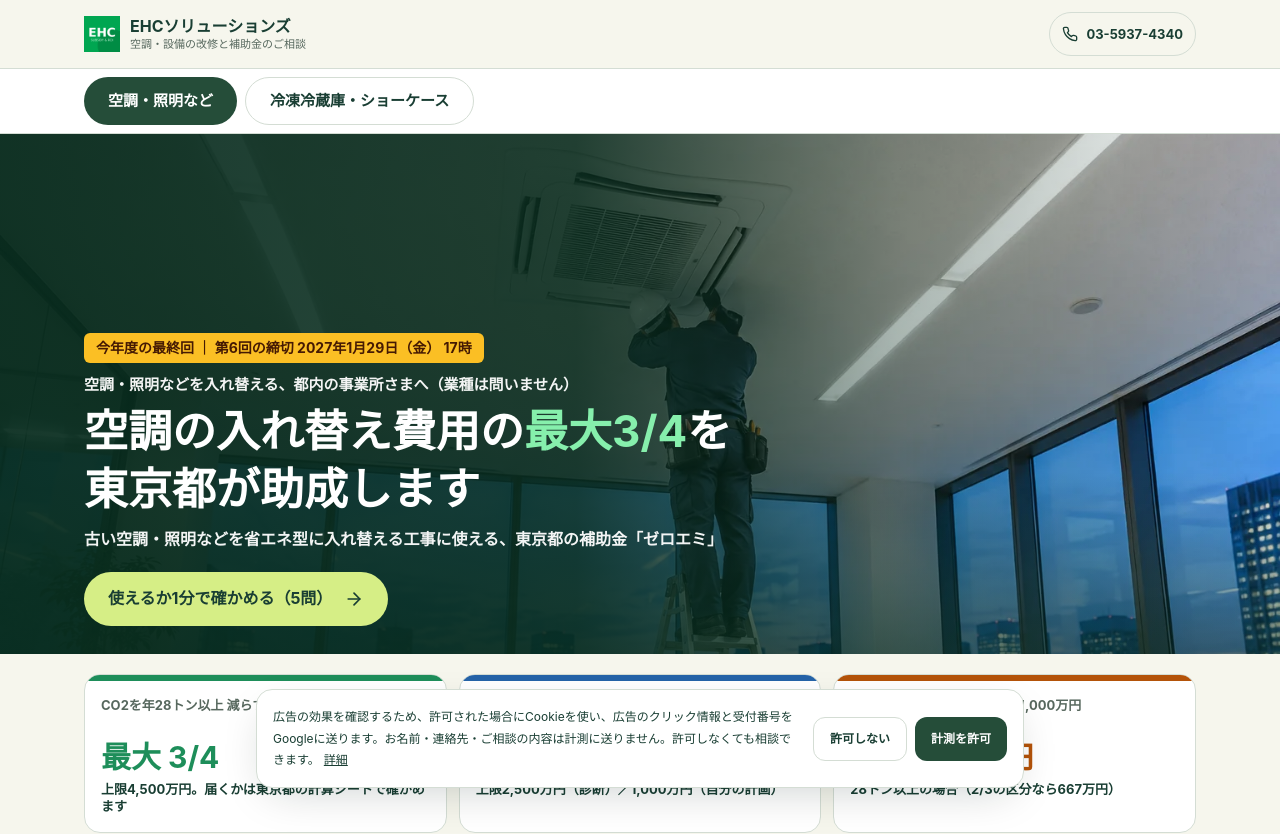
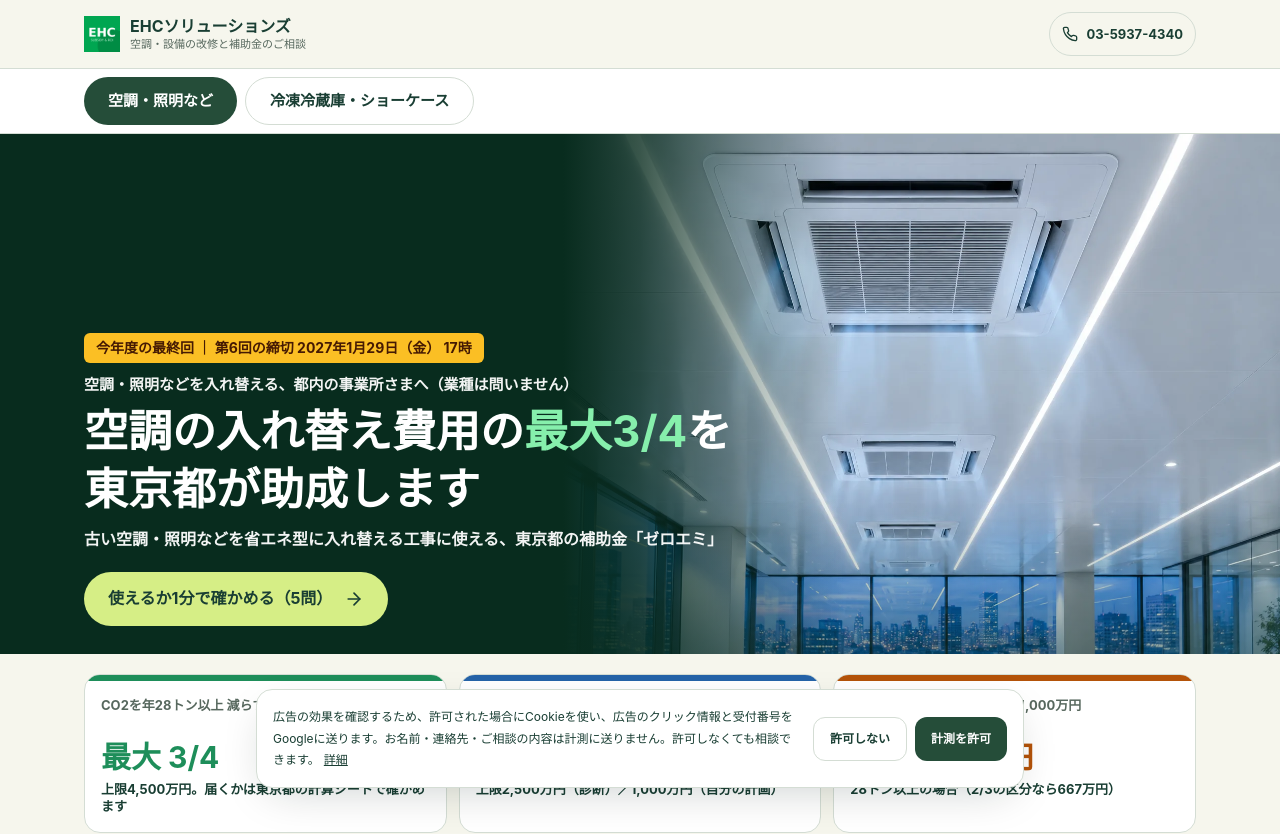
Before and after one commit to Shinichi-Morozumi/ehc-subsidy-app, a Next.js app: page /zeroemi in a window 1280 px wide. Shown: the top 834 px of the page. Built offline with nearby package versions, Linux system fonts and the light colour scheme.

Commit message:
EHC-0150 Aircon hero without people (row of ceiling cassettes + LED); photo on the right at 1024px+

```diff
--- a/app/zeroemi/page.tsx
+++ b/app/zeroemi/page.tsx
@@ -14,8 +14,8 @@ export const metadata: Metadata = {
   title: TITLE,
   description: DESCRIPTION,
   alternates: { canonical: "/zeroemi" },
-  twitter: { card: "summary_large_image", title: TITLE, description: DESCRIPTION, images: ["/zeroemi/kucho-hero-v2.webp"] },
-  openGraph: { title: TITLE, description: DESCRIPTION, type: "website", locale: "ja_JP", url: "/zeroemi", images: [{ url: "/zeroemi/kucho-hero-v2.webp", width: 1536, height: 1024, alt: "夕方のオフィスで、天井の業務用エアコンを入れ替える作業員とLED照明（イメージ）" }] },
+  twitter: { card: "summary_large_image", title: TITLE, description: DESCRIPTION, images: ["/zeroemi/kucho-hero-v3.webp"] },
+  openGraph: { title: TITLE, description: DESCRIPTION, type: "website", locale: "ja_JP", url: "/zeroemi", images: [{ url: "/zeroemi/kucho-hero-v3.webp", width: 1536, height: 1024, alt: "オフィスの天井に並ぶ業務用エアコン（天井カセット形）とLED照明（イメージ）" }] },
 };
 
 export default function ZeroemiKuchoPage() {
--- a/components/zeroemi/ZeroemiPage.tsx
+++ b/components/zeroemi/ZeroemiPage.tsx
@@ -46,11 +46,13 @@ const CFG = {
   kucho: {
     path: "/zeroemi" as const,
     source: "zeroemi" as const,
-    /* v4 2026-11-06：本人の指示「空調照明のメイン画像がしょぼすぎるから生成して」→ Figma「nene 制作」で生成（gpt-image-2.5-flare）。
-       夕方の都内オフィスで天井カセットエアコンを入れ替える作業員とLED照明。スマホでもエアコンと作業員が上の見える範囲に入る */
-    hero: "/zeroemi/kucho-hero-v2.webp",
-    heroAlt: "夕方のオフィスで、天井の業務用エアコンを入れ替える作業員とLED照明（イメージ）",
-    heroPos: "50% 12%",
+    /* v5 2026-11-06：本人の指示「人いらない／もっと空調っぽい感じがいい」→ Figma「nene 制作」で生成（gpt-image-2.5-flare）。
+       人なし。夕方の都内オフィスの天井に天井カセット形エアコンが奥へ並び、LEDのライン照明が走る。
+       PCは写真を右側に寄せて全体（並んだエアコン・照明・窓の夜景）を見せ、左は文字用の深緑にする（heroSplit） */
+    hero: "/zeroemi/kucho-hero-v3.webp",
+    heroAlt: "オフィスの天井に並ぶ業務用エアコン（天井カセット形）とLED照明（イメージ）",
+    heroPos: "50% 30%",
+    heroSplit: true,
     over: "空調・照明などを入れ替える、都内の事業所さまへ（業種は問いません）",
     titleA: "空調の入れ替え費用の",
     sub: "古い空調・照明などを省エネ型に入れ替える工事に使える、東京都の補助金「ゼロエミ」",
@@ -66,6 +68,7 @@ const CFG = {
     hero: "/zeroemi/reizo-hero.webp",
     heroAlt: "冷蔵ショーケースが並ぶお店の通路（イメージ）",
     heroPos: "50% 40%",
+    heroSplit: false,
     over: "冷凍冷蔵庫・ショーケースを入れ替える、お店・工場・倉庫の事業者さまへ",
     titleA: "冷凍冷蔵庫・ショーケースの入れ替え費用の",
     sub: "省エネ型や、フロンを使わない新しい機械への入れ替えに使える、東京都の2つの制度",
@@ -299,11 +302,18 @@ export function ZeroemiPage({ kind: initialKind, today }: { kind: ZeroemiKind; t
       </div>
     </nav>
 
-    <section className="relative h-[460px] overflow-hidden sm:h-[520px]" aria-label="ゼロエミのご案内">
-      <Image src={cfg.hero} alt={cfg.heroAlt} fill priority sizes="100vw" className="object-cover" style={{ objectPosition: cfg.heroPos }} />
+    <section className={`relative h-[460px] overflow-hidden sm:h-[520px] ${cfg.heroSplit ? "lg:bg-[#082C1E]" : ""}`} aria-label="ゼロエミのご案内">
+      {/* heroSplit：幅1024px以上では写真を右の58%に置き、ほぼ切らずに全体を見せる（左は文字用の深緑）。それより狭い幅は全面のまま */}
+      <div className={`absolute inset-0 ${cfg.heroSplit ? "lg:left-auto lg:w-[58%]" : ""}`}>
+        <Image src={cfg.hero} alt={cfg.heroAlt} fill priority sizes={cfg.heroSplit ? "(min-width: 1024px) 58vw, 100vw" : "100vw"} className="object-cover" style={{ objectPosition: cfg.heroPos }} />
+      </div>
       {/* スマホは下を暗く（文字が下に来る）。PCは文字のある左を暗くし、右側は写真をそのまま見せる */}
       <div className="absolute inset-0 sm:hidden" style={{ background: "linear-gradient(180deg, rgba(8,44,30,.30) 0%, rgba(8,44,30,0) 22%, rgba(8,44,30,.22) 40%, rgba(8,44,30,.95) 78%)" }} />
-      <div className="absolute inset-0 hidden sm:block" style={{ background: "linear-gradient(90deg, rgba(8,44,30,.94) 0%, rgba(8,44,30,.86) 45%, rgba(8,44,30,.35) 70%, rgba(8,44,30,0) 100%), linear-gradient(0deg, rgba(8,44,30,.55) 0%, rgba(8,44,30,0) 35%)" }} />
+      {cfg.heroSplit ? <>
+        {/* タブレット幅（640〜1023px）は文字が写真の明るい天井にかかるので、右端まで濃くする */}
+        <div className="absolute inset-0 hidden sm:block lg:hidden" style={{ background: "linear-gradient(90deg, rgba(8,44,30,.95) 0%, rgba(8,44,30,.90) 55%, rgba(8,44,30,.62) 80%, rgba(8,44,30,.30) 100%)" }} />
+        <div className="absolute inset-0 hidden lg:block" style={{ background: "linear-gradient(90deg, #082C1E 0%, #082C1E 44%, rgba(8,44,30,.80) 50%, rgba(8,44,30,.35) 58%, rgba(8,44,30,0) 66%), linear-gradient(0deg, rgba(8,44,30,.45) 0%, rgba(8,44,30,0) 30%)" }} />
+      </> : <div className="absolute inset-0 hidden sm:block" style={{ background: "linear-gradient(90deg, rgba(8,44,30,.94) 0%, rgba(8,44,30,.86) 45%, rgba(8,44,30,.35) 70%, rgba(8,44,30,0) 100%), linear-gradient(0deg, rgba(8,44,30,.55) 0%, rgba(8,44,30,0) 35%)" }} />}
       <div className="absolute inset-x-0 bottom-0 mx-auto max-w-6xl px-4 pb-6 text-white sm:px-5 sm:pb-7">
         {/* スマホは1行に収まるよう年を省く（年は下の締切の枠に出す） */}
         {target && <p className="inline-block rounded-md bg-amber-400 px-3 py-1 text-[14px] font-bold text-amber-950"><span className="sm:hidden">{kind === "reizo" ? "【1】" : ""}{target.short}の締切 {jaDate(target.end, false)} 17時</span><span className="hidden sm:inline">{sixth ? "今年度の最終回 ｜ " : ""}{kind === "reizo" ? "【1】" : ""}{target.short.replace("（最終回）", "")}の締切 {jaDate(target.end)} 17時</span></p>}
```
Also changed, not shown: public/zeroemi/kucho-hero-v3.webp (added).
